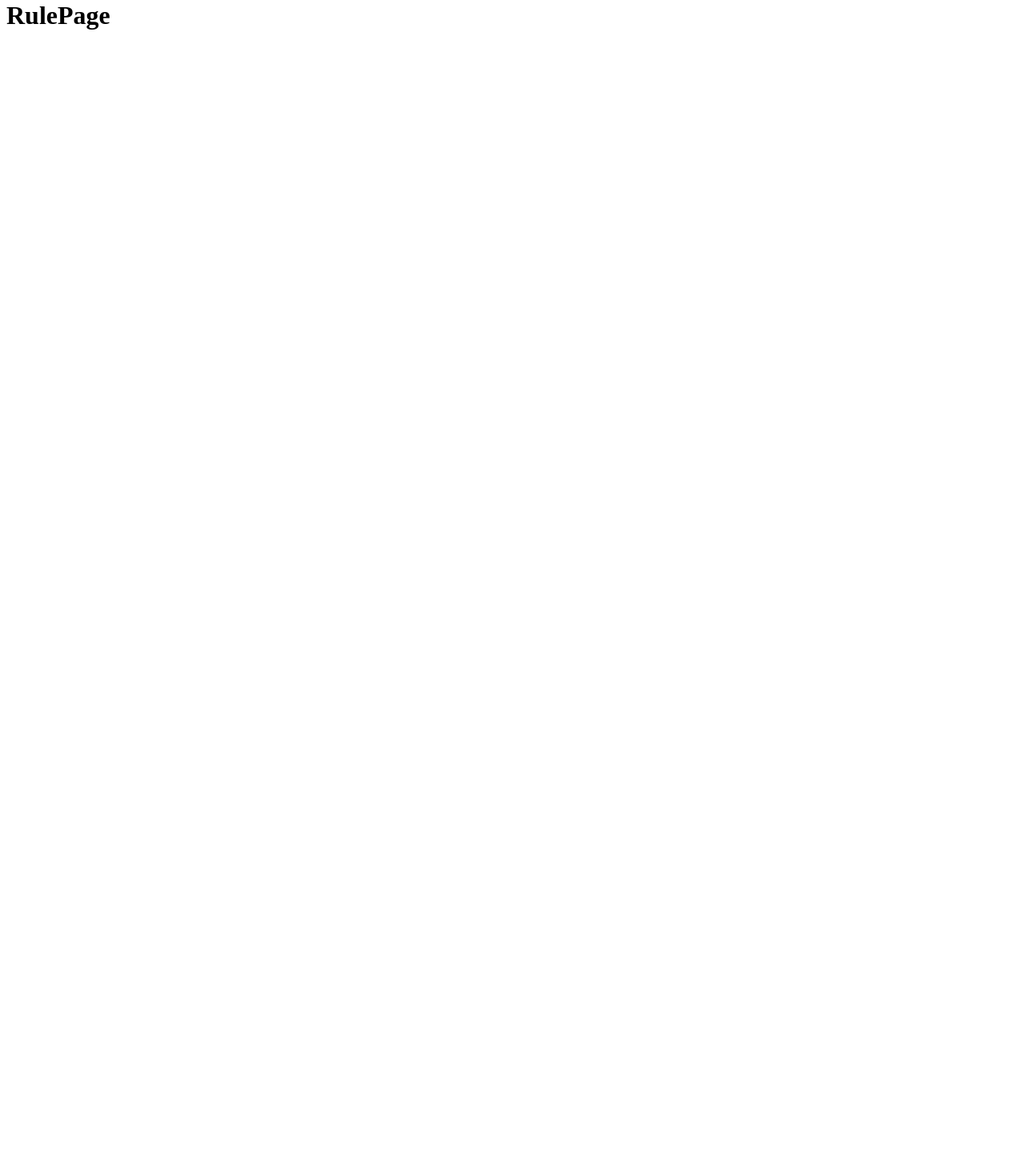
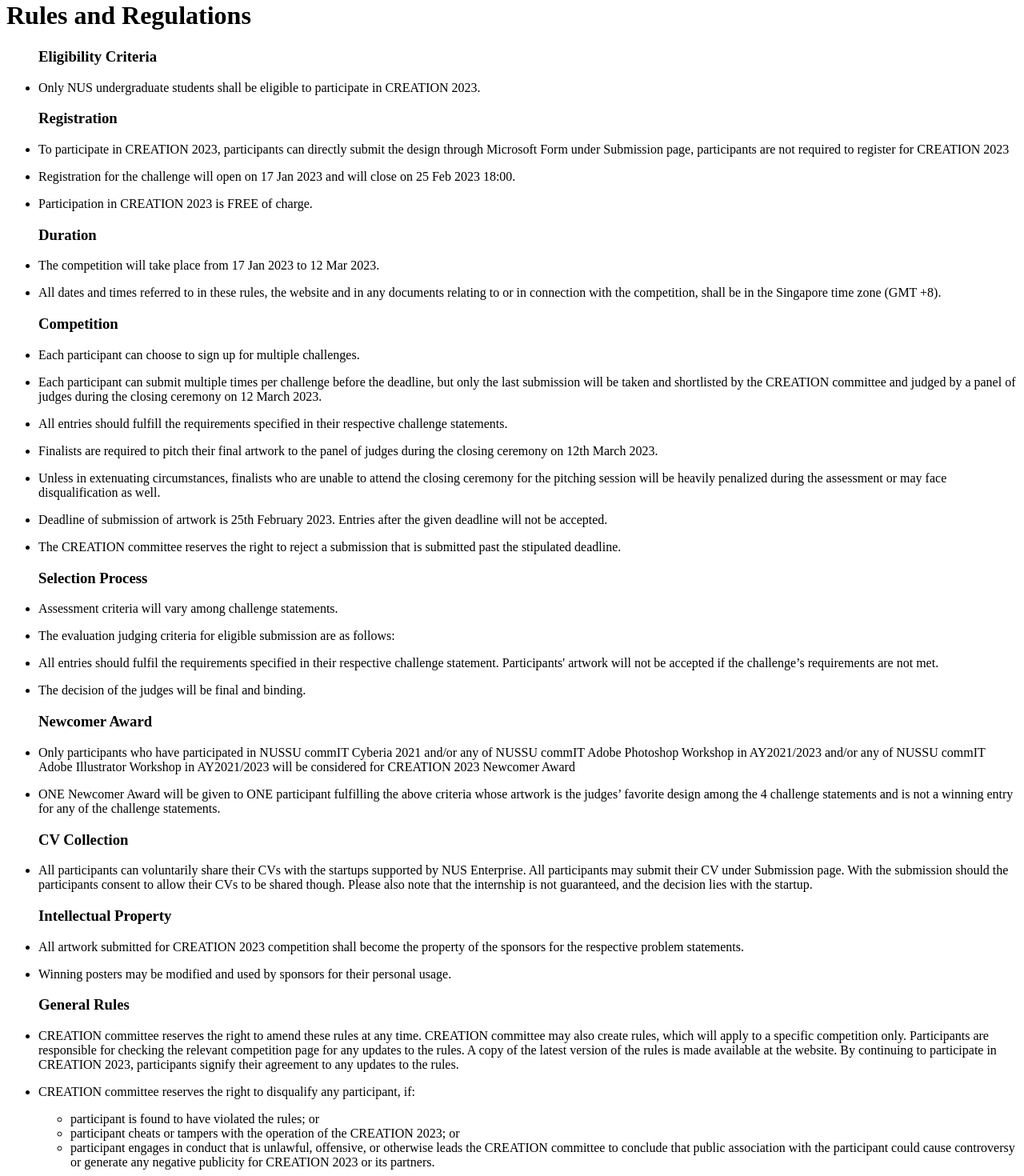
Before and after one commit to nussucommit/creation2023, a Next.js app: page /rules in a window 1280 px wide. Shown: the part 20-1490 px from the top of the page at 80% size. Before the commit the page ends 800 px from the top, so only its background shows below. Built offline with nearby package versions, Linux system fonts and the light colour scheme.

Commit message:
Add rules

```diff
--- a/pages/rules/index.jsx
+++ b/pages/rules/index.jsx
@@ -1,5 +1,49 @@
+import { Fragment } from 'react';
+import rules from './rules.json';
+
 function RulePage() {
-  return <h1>RulePage</h1>;
+  return (
+    <>
+      <h1>Rules and Regulations</h1>
+      <ul>
+        {rules.map((rule) => {
+          const { details } = rule;
+
+          // Rule title
+          return (
+            <Fragment key={rule.title}>
+              <h3>{rule.title}</h3>
+              {details.map((detail) => {
+                if (typeof detail === 'object') {
+                  const detailTitle = detail.title;
+                  const { subdetails } = detail;
+
+                  // Rule detail, with subdetails
+                  return (
+                    <li key={detailTitle}>
+                      <p>{detailTitle}</p>
+                      {subdetails.map((subdetail) => (
+                        <ul key={subdetail}>
+                          <li>{subdetail}</li>
+                        </ul>
+                      ))}
+                    </li>
+                  );
+                }
+
+                // Rule detail, without subdetails
+                return (
+                  <li key={detail}>
+                    <p>{detail}</p>
+                  </li>
+                );
+              })}
+            </Fragment>
+          );
+        })}
+      </ul>
+    </>
+  );
 }
 
 export default RulePage;
--- /dev/null
+++ b/pages/rules/rules.json
@@ -0,0 +1,79 @@
+[
+  {
+    "title": "Eligibility Criteria",
+    "details": [
+      "Only NUS undergraduate students shall be eligible to participate in CREATION 2023."
+    ]
+  },
+  {
+    "title": "Registration",
+    "details": [
+      "To participate in CREATION 2023, participants can directly submit the design through Microsoft Form under Submission page, participants are not required to register for CREATION 2023",
+      "Registration for the challenge will open on 17 Jan 2023 and will close on 25 Feb 2023 18:00.",
+      "Participation in CREATION 2023 is FREE of charge."
+    ]
+  },
+  {
+    "title": "Duration",
+    "details": [
+      "The competition will take place from 17 Jan 2023 to 12 Mar 2023.",
+      "All dates and times referred to in these rules, the website and in any documents relating to or in connection with the competition, shall be in the Singapore time zone (GMT +8)."
+    ]
+  },
+  {
+    "title": "Competition",
+    "details": [
+      "Each participant can choose to sign up for multiple challenges.",
+      "Each participant can submit multiple times per challenge before the deadline, but only the last submission will be taken and shortlisted by the CREATION committee and judged by a panel of judges during the closing ceremony on 12 March 2023.",
+      "All entries should fulfill the requirements specified in their respective challenge statements.",
+      "Finalists are required to pitch their final artwork to the panel of judges during the closing ceremony on 12th March 2023.",
+      "Unless in extenuating circumstances, finalists who are unable to attend the closing ceremony for the pitching session will be heavily penalized during the assessment or may face disqualification as well.",
+      "Deadline of submission of artwork is 25th February 2023. Entries after the given deadline will not be accepted.",
+      "The CREATION committee reserves the right to reject a submission that is submitted past the stipulated deadline."
+    ]
+  },
+  {
+    "title": "Selection Process",
+    "details": [
+      "Assessment criteria will vary among challenge statements.",
+      "The evaluation judging criteria for eligible submission are as follows:",
+      "All entries should fulfil the requirements specified in their respective challenge statement. Participants' artwork will not be accepted if the challenge’s requirements are not met.",
+      "The decision of the judges will be final and binding."
+    ]
+  },
+  {
+    "title": "Newcomer Award",
+    "details": [
+      "Only participants who have participated in NUSSU commIT Cyberia 2021 and/or any of NUSSU commIT Adobe Photoshop Workshop in AY2021/2023 and/or any of NUSSU commIT Adobe Illustrator Workshop in AY2021/2023 will be considered for CREATION 2023 Newcomer Award",
+      "ONE Newcomer Award will be given to ONE participant fulfilling the above criteria whose artwork is the judges’ favorite design among the 4 challenge statements and is not a winning entry for any of the challenge statements."
+    ]
+  },
+  {
+    "title": "CV Collection",
+    "details": [
+      "All participants can voluntarily share their CVs with the startups supported by NUS Enterprise. All participants may submit their CV under Submission page. With the submission should the participants consent to allow their CVs to be shared though. Please also note that the internship is not guaranteed, and the decision lies with the startup."
+    ]
+  },
+  {
+    "title": "Intellectual Property",
+    "details": [
+      "All artwork submitted for CREATION 2023 competition shall become the property of the sponsors for the respective problem statements.",
+      "Winning posters may be modified and used by sponsors for their personal usage."
+    ]
+  },
+  {
+    "title": "General Rules",
+    "details": [
+      "CREATION committee reserves the right to amend these rules at any time. CREATION committee may also create rules, which will apply to a specific competition only. Participants are responsible for checking the relevant competition page for any updates to the rules. A copy of the latest version of the rules is made available at the website. By continuing to participate in CREATION 2023, participants signify their agreement to any updates to the rules.",
+      {
+        "title": "CREATION committee reserves the right to disqualify any participant, if:",
+        "subdetails": [
+          "participant is found to have violated the rules; or",
+          "participant cheats or tampers with the operation of the CREATION 2023; or",
+          "participant engages in conduct that is unlawful, offensive, or otherwise leads the CREATION committee to conclude that public association with the participant could cause controversy or generate any negative publicity for CREATION 2023 or its partners."
+        ]
+      },
+      "All prizes are non-transferrable and not exchangeable for cash."
+    ]
+  }
+]
```
